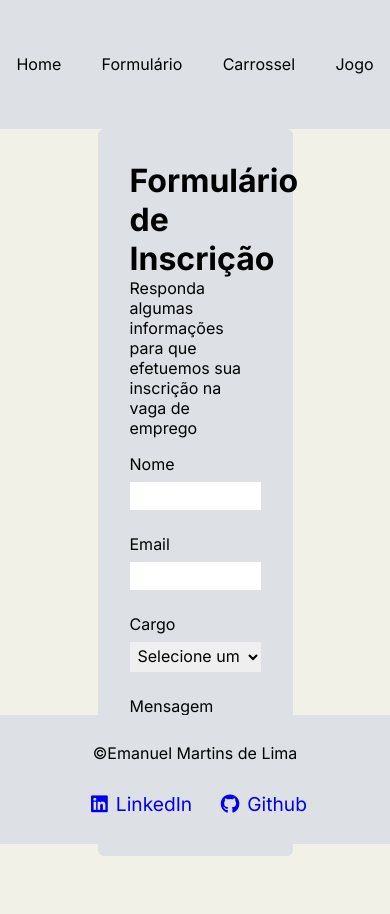
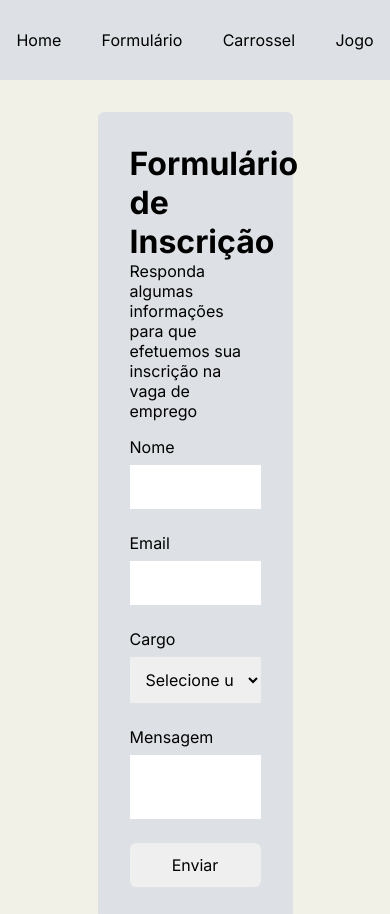
Before and after one commit to manumartinsdlima/Atividade-WebIII-12-02-2025, a plain HTML site: page index.html in a window 390 px wide. Shown: the top 914 px of the page. Before the commit the page ends 856 px from the top, so only its background shows below. Drawn offline with Linux system fonts and the light colour scheme.

Commit message:
Fix: Ajuste de um pouco da responsividade

```diff
--- a/index.html
+++ b/index.html
@@ -28,6 +28,7 @@
         </nav>
     </header>
     <main>
+        <div class="telas">
             <form action="" class="formulario">
                 <h1>Formulário de Inscrição</h1>
                 <p>Responda algumas informações para que efetuemos sua inscrição na vaga de emprego</p>
@@ -52,6 +53,10 @@
 
                 <button type="submit" onClick="" >Enviar</button>
             </form>
+        </div>
+        <div class="telas"></div>
+        <div class="telas"></div>
+        <div class="telas"></div>
     </main>
     <footer>
         <p>&#169Emanuel Martins de Lima</p>
--- a/style.css
+++ b/style.css
@@ -14,7 +14,8 @@
 
 body{
     background-color: rgb(241, 241, 231);
-    height: 100vh;
+    min-height: 100vh;
+    height: fit-content;
     min-width: 100vw;
 
     display: flex;
@@ -22,7 +23,7 @@ body{
 }
 
 header{
-    height: 10rem;
+    height: 5rem;
     background-color: rgb(221, 224, 228);
 }
 
@@ -58,9 +59,20 @@ li:hover, button:hover{
 
 main{
     min-height: calc(100vh - 20rem);
+    height: fit-content;
+
+    box-sizing: border-box;
+    overflow: hidden;
 
     display: flex;
-    flex-direction: column;
+    flex-direction: row;
+}
+
+.telas{
+    min-height: calc(100vh - 5rem);
+    min-width: 100vw;
+
+    height: fit-content;
 }
 
 .formulario{
@@ -68,7 +80,7 @@ main{
 
     border-radius: 0.4rem;
 
-    margin: auto;
+    margin: 2rem auto;
     padding: 2rem;
 
     width: 50%;
@@ -81,7 +93,7 @@ main{
 }
 
 button{
-    padding: 0.25rem;
+    padding: 0.75rem 0.25rem;
     border-radius: 0.4rem;
     border: none;
 }
@@ -97,7 +109,7 @@ button{
 .formulario > input, textarea, select{
     border: none;
 
-    padding: 0.25rem;
+    padding: 0.75rem;
     margin: 0.5rem 0 1.5rem 0;
 }
 
```
Lines whose indentation alone changed are shown as unchanged.
